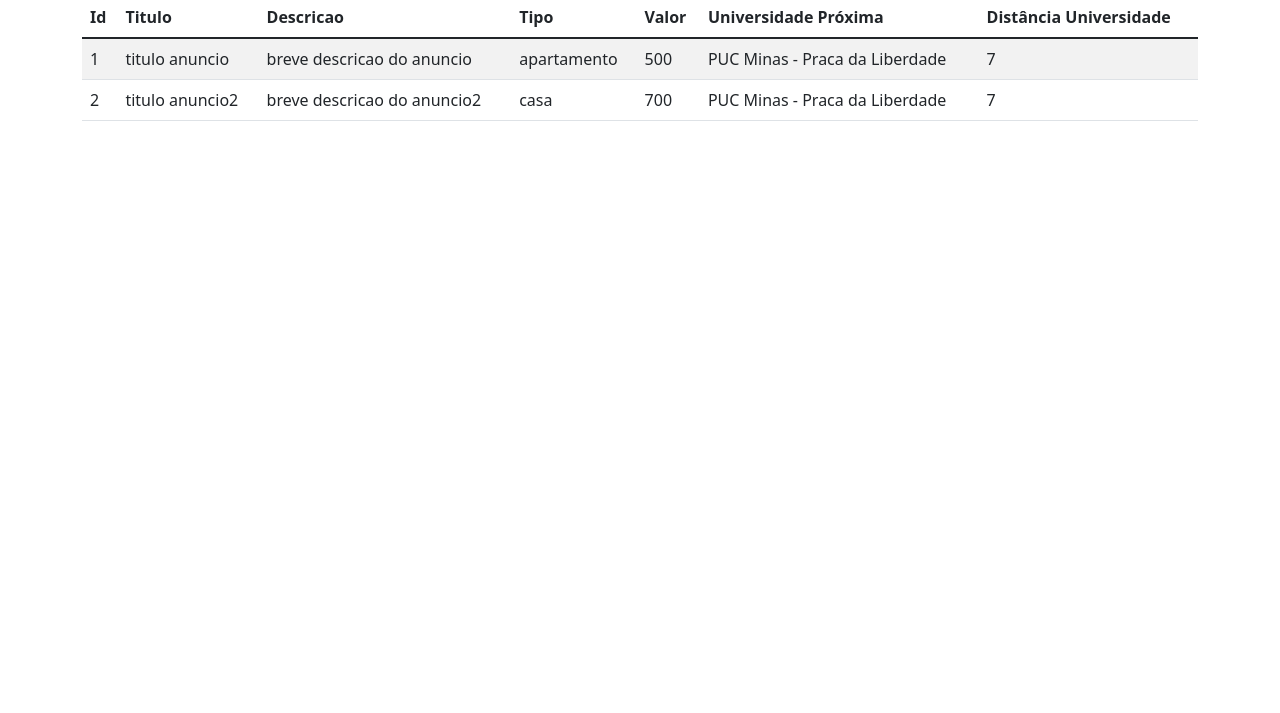
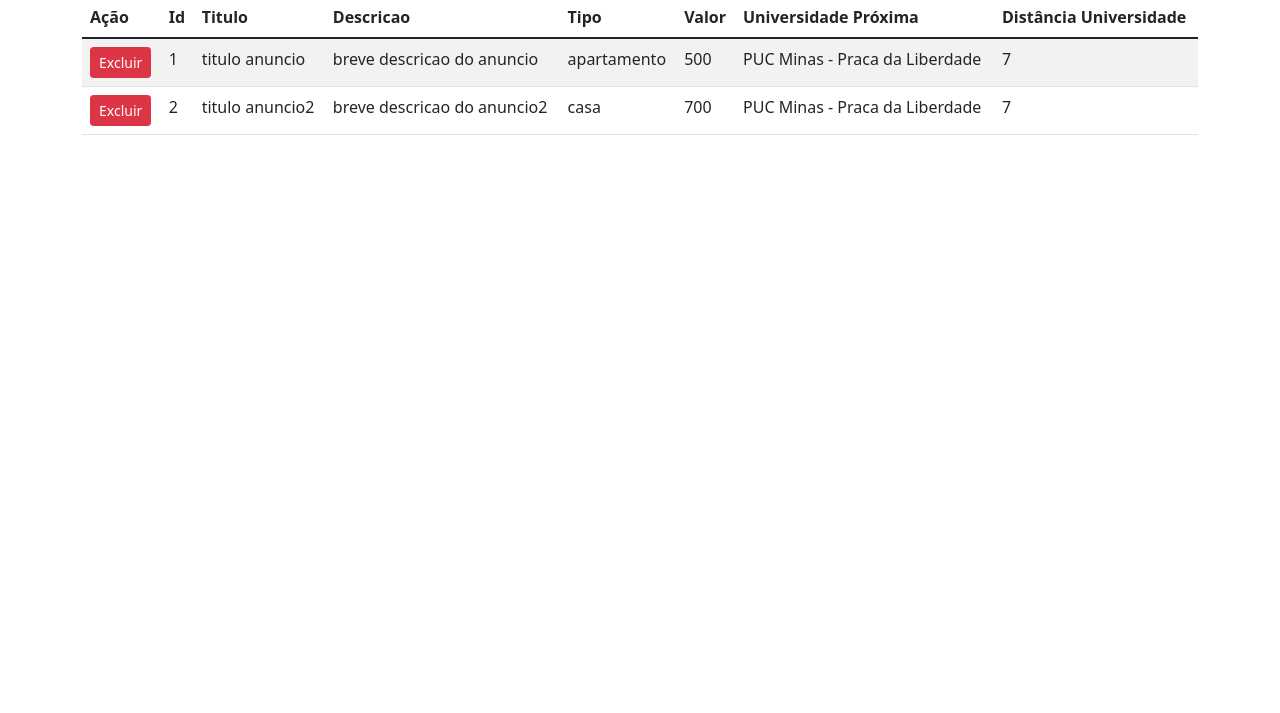
Before and after one commit to oliv-aloine/Republicas-CRUD-Anuncios, a plain HTML site: page anuncios.html in a window 1280 px wide. Shown: the part 87-800 px from the top of the page. Drawn offline with nearby package versions, Linux system fonts and the light colour scheme; some packages are replaced by stand-ins of ours; a script that the page names is missing.

Commit message:
Correção do Delete Anúncio

```diff
--- a/anuncios.html
+++ b/anuncios.html
@@ -22,7 +22,6 @@
             <div>
                 <a href="index.html"><input type="button" class="btn btn-outline-warning" id="btnClear"
                         value="Cadastrar Anuncio"></a>
-                <input type="button" class="btn btn-danger" id="btnDelete" value="Excluir">
             </div>
         </div>
 
@@ -31,6 +30,7 @@
                 <table id="grid-anuncios" class="table table-striped">
                     <thead>
                         <tr>
+                            <th scope="col">Ação</th>
                             <th scope="col">Id</th>
                             <th scope="col">Titulo</th>
                             <th scope="col">Descricao</th>
@@ -47,7 +47,10 @@
         </div>
     </div>
 
+    <div id="msg"></div>
+
     <script src="https://ajax.googleapis.com/ajax/libs/jquery/1.8.3/jquery.min.js"></script>
+    <script src="https://cdn.jsdelivr.net/npm/sweetalert2@11"></script>
     <script src="app.js"></script>
     <script>
         // função para listar anuncios
@@ -59,32 +62,33 @@
             // Popula a tabela com os registros do banco de dados
             for (let index = 0; index < db.data.length; index++) {
                 const anuncio = db.data[index];
+            // for (let anuncio of db.data) {
+                console.log(anuncio)
 
-                $("#table-anuncios").append(`<tr><td scope="row">${anuncio.id}</td>
-                                                    <td>${anuncio.titulo}</td>
-                                                    <td>${anuncio.descricao}</td>
-                                                    <td>${anuncio.tipo}</td>
-                                                    <td>${anuncio.valor}</td>
-                                                    <td>${anuncio.universidadeProxima}</td>
-                                                    <td>${anuncio.distanciaUniversidade}</td>
-                                                </tr>`);
+                let $tr = $("<tr></tr>")
+                let $tdBtn = $(`<td scope="row"></td>`)
+                let $btnExcluir = $(`<button class="btn btn-danger btn-sm">Excluir</button>`)
+                $tdBtn.append($btnExcluir);
+                $tr.append($tdBtn);
+                $tr.append(`<td>${anuncio.id}</td>`);
+                $tr.append(`<td>${anuncio.titulo}</td>`);
+                $tr.append(`<td>${anuncio.descricao}</td>`);
+                $tr.append(`<td>${anuncio.tipo}</td>`);
+                $tr.append(`<td>${anuncio.valor}</td>`);
+                $tr.append(`<td>${anuncio.universidadeProxima}</td>`);
+                $tr.append(`<td>${anuncio.distanciaUniversidade}</td>`);
+
+                $btnExcluir.click(() => {
+                    console.log("Clicou em excluir o anuncio com id: ", anuncio.id)
+                    deletaAnuncio(parseInt(anuncio.id));
+                    // Reexibe os contatos
+                    ListaAnuncios();
+                })
+
+                $("#table-anuncios").append($tr);
             }
 
         }
-
-        // Intercepta o click do botão Excluir
-        $("#btnDelete").click(function () {
-            let campoId = $("#inputId").val();
-            if (campoId == "") {
-                displayMessage("Selecione um anuncio para apagar");
-                return;
-            }
-            deletaAnuncio(parseInt(campoId));
-
-            // Reexibe os contatos
-            ListaAnuncios();
-
-        });
     </script>
 
 </body>
--- a/app.js
+++ b/app.js
@@ -30,7 +30,12 @@ if (!db) {
 
 // Exibe mensagem em um elemento de ID msg
 function displayMessage(msg) {
-    $('#msg').html('<div class="alert alert-warning">' + msg + '</div>');
+    // $('#msg').html('<div class="alert alert-warning">' + msg + '</div>');
+    Swal.fire(
+        'Alerta',
+        msg,
+        'success'
+      )
 }
 
 function insertAnuncio(anuncio) {
```
Also changed, not shown: index.html (+1 -0 lines).
